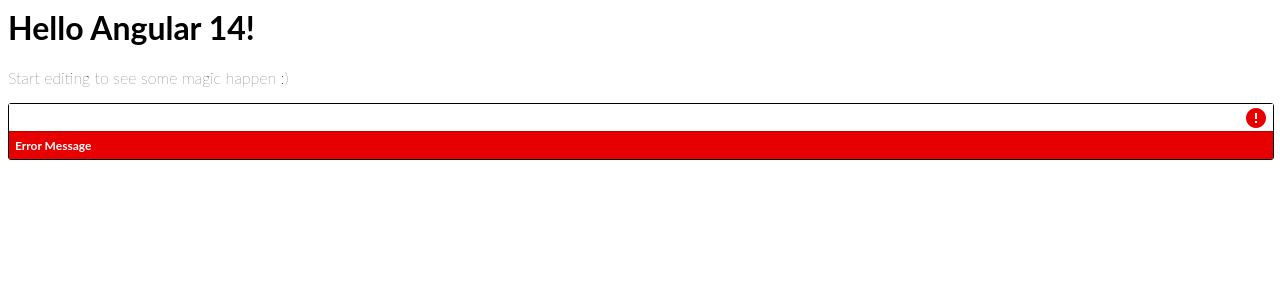
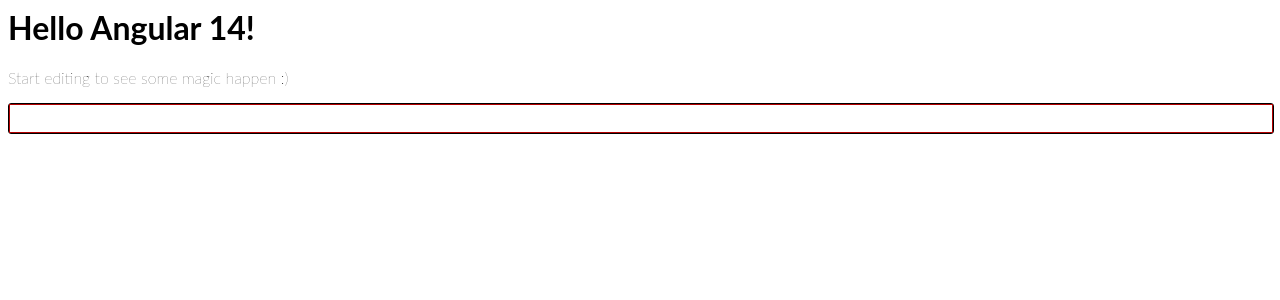
Before and after one commit to gglymph/angular-ivy-xtjbmc, an Angular app: page / in a window 1280 px wide. Shown: the top 300 px of the page. Built offline with nearby package versions, Linux system fonts and the light colour scheme.

Commit message:
6 files modified

```diff
--- a/src/app/app.component.html
+++ b/src/app/app.component.html
@@ -2,5 +2,6 @@
 <p>
   Start editing to see some magic happen :)
 </p>
-
-<publiq-textbox></publiq-textbox>
+<form [formGroup]="formGroupName">
+  <publiq-textbox [formGroup]="formGroupName" controlName="textBox"></publiq-textbox>
+</form>
--- a/src/app/app.component.ts
+++ b/src/app/app.component.ts
@@ -1,4 +1,5 @@
 import { Component, VERSION } from "@angular/core";
+import { FormBuilder, Validators } from "@angular/forms";
 
 @Component({
   selector: "my-app",
@@ -6,5 +7,12 @@
   styleUrls: ["./app.component.css"]
 })
 export class AppComponent {
+
+  formGroupName = this.fb.group({
+    textBox: [null, Validators.required]
+  });
+
+  constructor(private fb: FormBuilder) {}
+
   name = "Angular " + VERSION.major;
 }
--- a/src/app/app.module.ts
+++ b/src/app/app.module.ts
@@ -1,13 +1,13 @@
 import { NgModule } from '@angular/core';
 import { BrowserModule } from '@angular/platform-browser';
-import { FormsModule } from '@angular/forms';
+import { FormsModule, ReactiveFormsModule } from '@angular/forms';
 
 import { AppComponent } from './app.component';
 import { HelloComponent } from './hello.component';
 import { TextboxComponent } from './controls/textbox/textbox.component';
 
 @NgModule({
-  imports:      [ BrowserModule, FormsModule ],
+  imports:      [ BrowserModule, FormsModule, ReactiveFormsModule ],
   declarations: [ AppComponent, HelloComponent, TextboxComponent ],
   bootstrap:    [ AppComponent ]
 })
--- a/src/app/controls/textbox/textbox.component.css
+++ b/src/app/controls/textbox/textbox.component.css
@@ -35,3 +35,7 @@
   box-sizing: border-box;
   border-top: solid 1px #b30000;
  }
+
+ .content .ng-invalid {
+   border: solid 1px #b30000;
+ }
--- a/src/app/controls/textbox/textbox.component.html
+++ b/src/app/controls/textbox/textbox.component.html
@@ -1,9 +1,9 @@
-<div class="content">
-  <span class="material-icons">
+<div class="content" [formGroup]="formGroup">
+  <span class="material-icons" *ngIf="formControlName.invalid && (formControlName.touched || formControlName.dirty)">
   error
   </span>
-  <input id="input" />
-  <div class="error">
+  <input id="input" [formControlName]="controlName" [type]="inputType" />
+  <div class="error" *ngIf="formControlName.invalid && (formControlName.touched || formControlName.dirty)">
     Error Message
   </div>
 </div>
--- a/src/app/controls/textbox/textbox.component.ts
+++ b/src/app/controls/textbox/textbox.component.ts
@@ -1,4 +1,5 @@
-import { Component, OnInit } from '@angular/core';
+import { Component, OnInit, Input } from '@angular/core';
+import { FormControl, FormGroup } from '@angular/forms';
 
 @Component({
   selector: 'publiq-textbox',
@@ -7,9 +8,19 @@
 })
 export class TextboxComponent implements OnInit {
 
+  @Input() required = true;
+  @Input() formGroup: FormGroup;
+  @Input() controlName: any;
+  @Input() inputType: string;
+
+  get formControlName() {
+    return this.formGroup.get(this.controlName) as FormControl;
+  }
+
   constructor() { }
 
   ngOnInit() {
+
   }
 
 }
```
